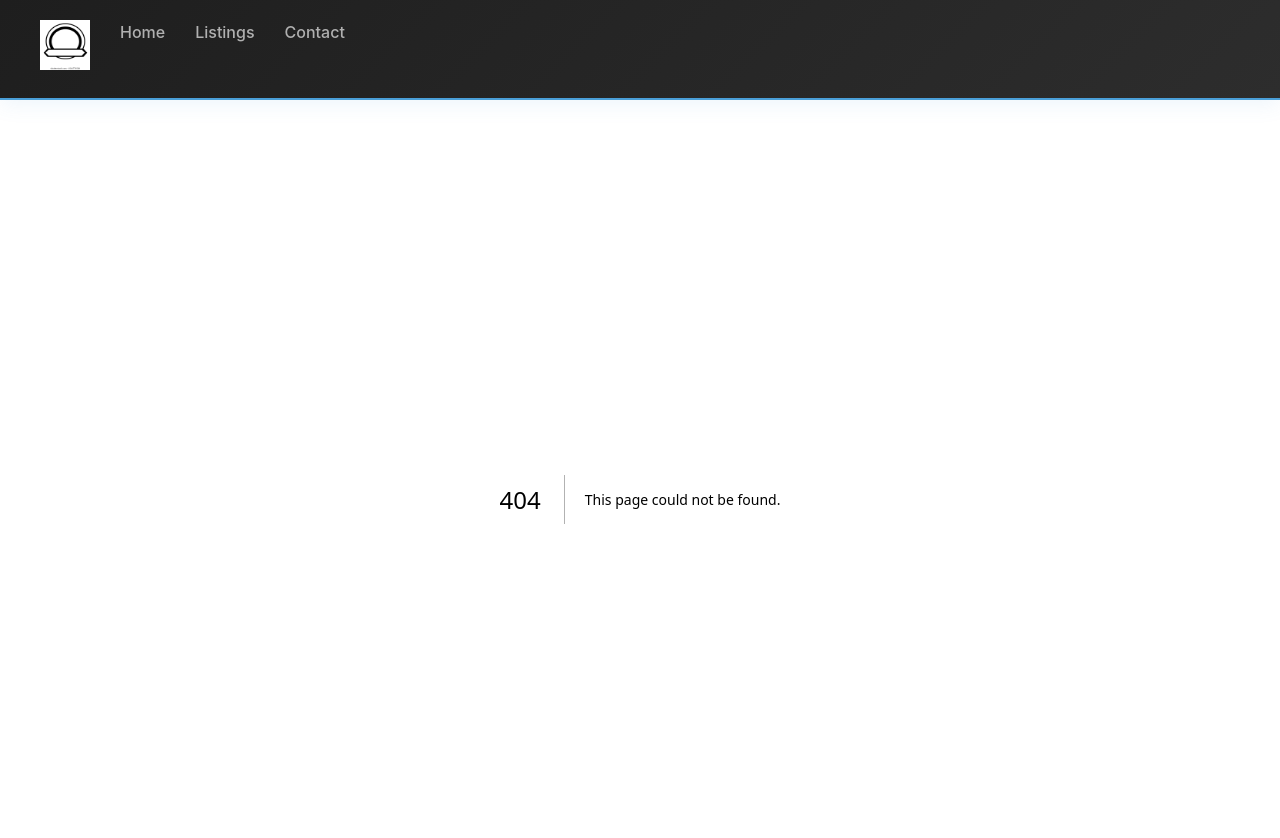
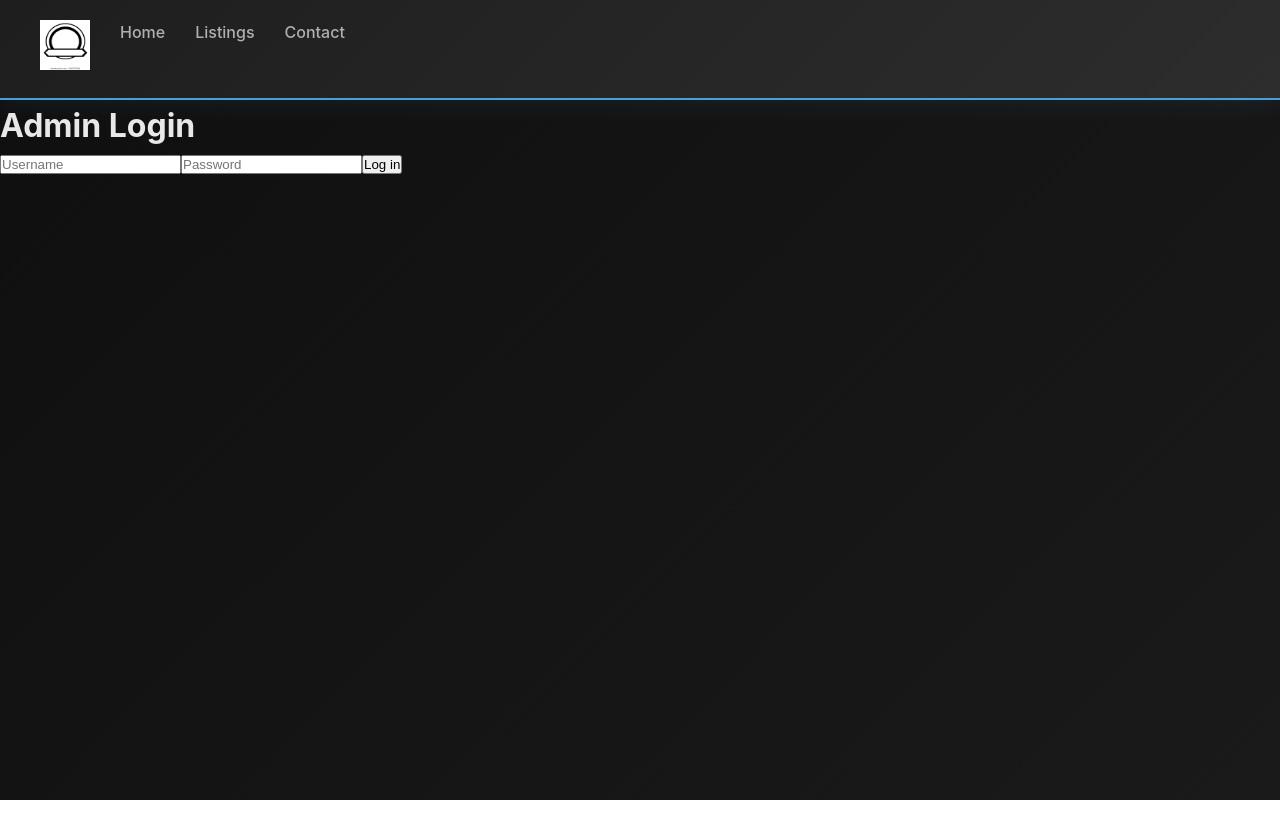
Before and after one commit to AnasR1/demowebsite, a Next.js app: page /login in a window 1280 px wide. Before the commit this address had no page. Shown: the top 838 px of the page. After the commit the page ends 800 px from the top, so only its background shows below. Built offline with nearby package versions, Linux system fonts and the light colour scheme.

Commit message:
Added Admin pages with redirection if not logged in + logout button and admin bar

```diff
--- /dev/null
+++ b/app/login/page.tsx
@@ -0,0 +1,58 @@
+"use client";
+
+import React, { useState } from "react";
+import { useRouter } from "next/navigation";
+
+export default function LoginPage() {
+  const router = useRouter();
+  const [username, setUsername] = useState("");
+  const [password, setPassword] = useState("");
+  const [error, setError] = useState("");
+  const [loading, setLoading] = useState(false);
+
+  async function handleLogin(e: React.SubmitEvent<HTMLFormElement>) {
+    e.preventDefault();
+    setError("");
+    setLoading(true);
+    console.log("API URL:", process.env.NEXT_PUBLIC_API_URL);
+    const res = await fetch(`${process.env.NEXT_PUBLIC_API_URL}/auth/login`, {
+    //const res = await fetch("https://api.anasabdurrahman.com/auth/login", {
+      method: "POST",
+      headers: { "Content-Type": "application/json" },
+      credentials: "include",
+      body: JSON.stringify({ username, password }),
+    });
+
+    setLoading(false);
+
+    if (!res.ok) {
+      setError("Invalid username or password");
+      return;
+    }
+
+    router.push("/admin/listings");
+  }
+
+  return (
+    <div>
+      <h1>Admin Login</h1>
+      <form onSubmit={handleLogin}>
+        <input
+          placeholder="Username"
+          value={username}
+          onChange={(e) => setUsername(e.target.value)}
+        />
+        <input
+          type="password"
+          placeholder="Password"
+          value={password}
+          onChange={(e) => setPassword(e.target.value)}
+        />
+        <button type="submit" disabled={loading}>
+          {loading ? "Logging in..." : "Log in"}
+        </button>
+      </form>
+      {error && <p style={{ color: "red" }}>{error}</p>}
+    </div>
+  );
+}
--- a/package.json
+++ b/package.json
@@ -16,7 +16,7 @@
     "react-dom": "19.2.4"
   },
   "devDependencies": {
-    "@types/node": "^20",
+    "@types/node": "^20.19.43",
     "@types/react": "^19",
     "@types/react-dom": "^19",
     "eslint": "^9",
```
Also changed, not shown: app/admin/contact/page.tsx (+24 -6 lines), app/admin/layout.tsx (added, +31 -0 lines), app/admin/listings/page.tsx (+32 -4 lines), 2 other files (tests, documents, lock files or other folders).
